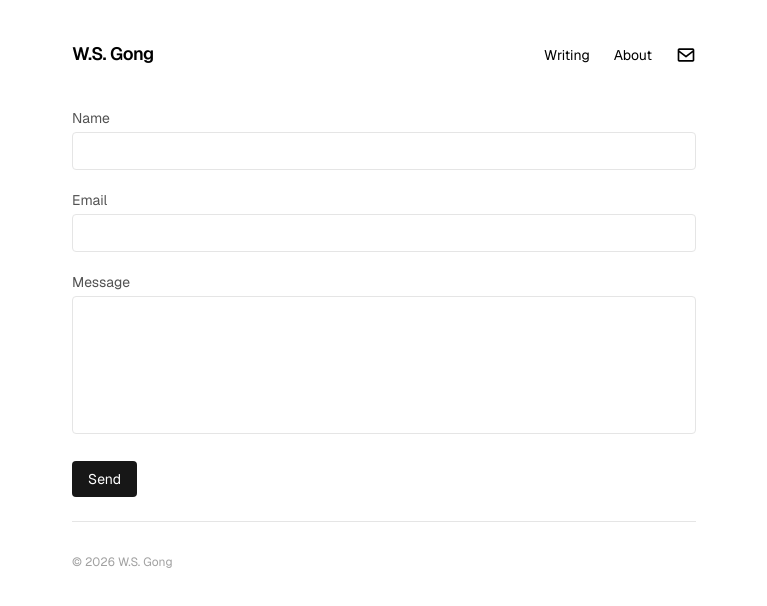
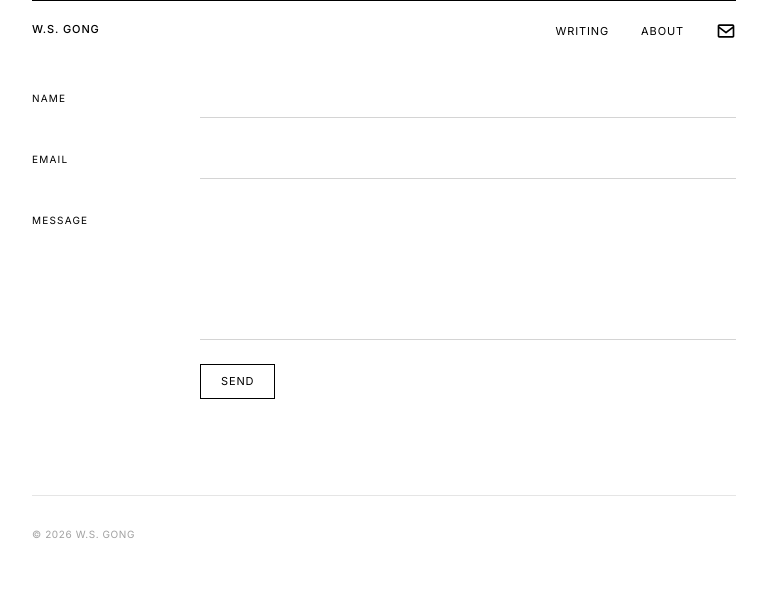
Before and after one commit to highschoolsmokers/ws-gong, a Next.js app: page /contact in a window 1280 px wide. Shown: the top 606 px of the page, without its empty margins (256-1023 px from the left). Built offline with nearby package versions, Linux system fonts and the light colour scheme; no server answers.

Commit message:
Swiss grid redesign with Inter font

```diff
--- a/app/(site)/about/page.tsx
+++ b/app/(site)/about/page.tsx
@@ -13,10 +13,10 @@ const socials = [
 
 export default function About() {
   return (
-    <div>
-      <section className="mb-12">
-        <h2 className="text-xs uppercase tracking-widest text-neutral-400 mb-4">Statement</h2>
-        <div className="prose prose-neutral max-w-none text-neutral-700 leading-relaxed space-y-4">
+    <div className="space-y-16">
+      <section className="grid grid-cols-[120px_1fr] gap-x-12">
+        <span className="text-[10px] tracking-[0.12em] uppercase pt-px">Statement</span>
+        <div className="space-y-4 text-sm leading-relaxed text-neutral-700">
           <p>
             [Artist statement placeholder. Write a few sentences about your work,
             interests, and what drives your writing here.]
@@ -27,14 +27,14 @@ export default function About() {
         </div>
       </section>
 
-      <section>
-        <h2 className="text-xs uppercase tracking-widest text-neutral-400 mb-4">Find Me</h2>
-        <ul className="flex gap-5">
+      <section className="grid grid-cols-[120px_1fr] gap-x-12">
+        <span className="text-[10px] tracking-[0.12em] uppercase pt-px">Find Me</span>
+        <ul className="flex gap-5 items-center">
           {socials.map((s) => (
             <li key={s.label}>
               <a
                 href={s.url}
-                target={s.url.startsWith("mailto") ? undefined : "_blank"}
+                target="_blank"
                 rel="noopener noreferrer"
                 className="block hover:opacity-50 transition-opacity"
                 aria-label={s.label}
--- a/app/(site)/contact/ContactForm.tsx
+++ b/app/(site)/contact/ContactForm.tsx
@@ -15,9 +15,9 @@ export default function ContactForm() {
   }
 
   return (
-    <form action={formAction} className="space-y-5">
-      <div>
-        <label htmlFor="name" className="block text-sm mb-1 text-neutral-600">
+    <form action={formAction} className="space-y-6">
+      <div className="grid grid-cols-[120px_1fr] gap-x-12 items-start">
+        <label htmlFor="name" className="text-[10px] tracking-[0.12em] uppercase pt-2.5">
           Name
         </label>
         <input
@@ -25,12 +25,12 @@ export default function ContactForm() {
           name="name"
           type="text"
           required
-          className="w-full border border-neutral-200 rounded px-3 py-2 text-sm bg-white focus:outline-none focus:ring-1 focus:ring-neutral-400"
+          className="w-full border-b border-neutral-300 py-2 text-sm bg-transparent focus:outline-none focus:border-black transition-colors"
         />
       </div>
 
-      <div>
-        <label htmlFor="email" className="block text-sm mb-1 text-neutral-600">
+      <div className="grid grid-cols-[120px_1fr] gap-x-12 items-start">
+        <label htmlFor="email" className="text-[10px] tracking-[0.12em] uppercase pt-2.5">
           Email
         </label>
         <input
@@ -38,12 +38,12 @@ export default function ContactForm() {
           name="email"
           type="email"
           required
-          className="w-full border border-neutral-200 rounded px-3 py-2 text-sm bg-white focus:outline-none focus:ring-1 focus:ring-neutral-400"
+          className="w-full border-b border-neutral-300 py-2 text-sm bg-transparent focus:outline-none focus:border-black transition-colors"
         />
       </div>
 
-      <div>
-        <label htmlFor="message" className="block text-sm mb-1 text-neutral-600">
+      <div className="grid grid-cols-[120px_1fr] gap-x-12 items-start">
+        <label htmlFor="message" className="text-[10px] tracking-[0.12em] uppercase pt-2.5">
           Message
         </label>
         <textarea
@@ -51,21 +51,27 @@ export default function ContactForm() {
           name="message"
           required
           rows={6}
-          className="w-full border border-neutral-200 rounded px-3 py-2 text-sm bg-white focus:outline-none focus:ring-1 focus:ring-neutral-400 resize-none"
+          className="w-full border-b border-neutral-300 py-2 text-sm bg-transparent focus:outline-none focus:border-black transition-colors resize-none"
         />
       </div>
 
       {state.status === "error" && (
-        <p className="text-sm text-red-500">{state.message}</p>
+        <div className="grid grid-cols-[120px_1fr] gap-x-12">
+          <span />
+          <p className="text-xs text-red-500">{state.message}</p>
+        </div>
       )}
 
+      <div className="grid grid-cols-[120px_1fr] gap-x-12">
+        <span />
         <button
           type="submit"
           disabled={pending}
-        className="text-sm px-4 py-2 bg-neutral-900 text-white rounded hover:bg-neutral-700 transition-colors disabled:opacity-40"
+          className="text-[11px] tracking-[0.08em] uppercase border border-black px-5 py-2 hover:bg-black hover:text-white transition-colors disabled:opacity-40 w-fit"
         >
           {pending ? "Sending…" : "Send"}
         </button>
+      </div>
     </form>
   );
 }
--- a/app/(site)/contact/page.tsx
+++ b/app/(site)/contact/page.tsx
@@ -6,9 +6,5 @@ export const metadata: Metadata = {
 };
 
 export default function Contact() {
-  return (
-    <div>
-<ContactForm />
-    </div>
-  );
+  return <ContactForm />;
 }
--- a/app/(site)/layout.tsx
+++ b/app/(site)/layout.tsx
@@ -7,24 +7,41 @@ export default function SiteLayout({
   children: React.ReactNode;
 }) {
   return (
-    <div className="flex flex-col max-w-2xl mx-auto px-6">
-      <header className="py-10 flex items-baseline justify-between">
-        <Link href="/" className="text-lg font-semibold tracking-tight hover:opacity-70 transition-opacity">
+    <div className="max-w-3xl mx-auto px-8">
+      <header className="border-t border-black pt-5 pb-10 flex items-start justify-between">
+        <Link
+          href="/"
+          className="text-[11px] font-medium tracking-[0.08em] uppercase hover:opacity-50 transition-opacity"
+        >
           W.S. Gong
         </Link>
-        <nav className="flex gap-6 text-sm items-center">
-          <Link href="/writing" className="hover:opacity-70 transition-opacity">Writing</Link>
-          <Link href="/about" className="hover:opacity-70 transition-opacity">About</Link>
-          <Link href="/contact" className="hover:opacity-50 transition-opacity" aria-label="Contact">
+        <nav className="flex gap-8 items-center">
+          <Link
+            href="/writing"
+            className="text-[11px] tracking-[0.08em] uppercase hover:opacity-50 transition-opacity"
+          >
+            Writing
+          </Link>
+          <Link
+            href="/about"
+            className="text-[11px] tracking-[0.08em] uppercase hover:opacity-50 transition-opacity"
+          >
+            About
+          </Link>
+          <Link
+            href="/contact"
+            className="hover:opacity-50 transition-opacity"
+            aria-label="Contact"
+          >
             <EmailIcon />
           </Link>
         </nav>
       </header>
-      <main className="flex-1 pb-6">
-        {children}
-      </main>
-      <footer className="py-8 text-xs text-neutral-400 border-t border-neutral-200">
-        © {new Date().getFullYear()} W.S. Gong
+      <main className="pb-24">{children}</main>
+      <footer className="border-t border-neutral-200 py-6">
+        <span className="text-[10px] tracking-[0.06em] uppercase text-neutral-400">
+          © {new Date().getFullYear()} W.S. Gong
+        </span>
       </footer>
     </div>
   );
--- a/app/(site)/page.tsx
+++ b/app/(site)/page.tsx
@@ -2,14 +2,13 @@ import Image from "next/image";
 
 export default function Home() {
   return (
-    <div className="pt-6">
+    <div>
       <Image
         src="/header-glasses.svg"
         alt="W.S. Gong"
         width={400}
         height={120}
         priority
-        className="mb-4"
       />
     </div>
   );
--- a/app/(site)/writing/page.tsx
+++ b/app/(site)/writing/page.tsx
@@ -35,24 +35,23 @@ const publications: Publication[] = [
 
 export default function Writing() {
   return (
-    <div>
-<ul className="space-y-6">
+    <ul className="divide-y divide-neutral-100">
       {publications.map((pub) => (
-          <li key={pub.url + pub.title} className="group">
+        <li key={pub.url + pub.title}>
           <a
             href={pub.url}
             target="_blank"
             rel="noopener noreferrer"
-              className="block hover:opacity-70 transition-opacity"
+            className="grid grid-cols-[48px_1fr] gap-x-10 py-4 hover:opacity-50 transition-opacity"
           >
-              <span className="font-medium">{pub.title}</span>
-              <span className="text-neutral-400 mx-2">—</span>
-              <span className="text-neutral-600 text-sm">{pub.venue}</span>
-              <span className="text-neutral-400 text-sm ml-2">({pub.year})</span>
+            <span className="text-[11px] text-neutral-400 pt-px tabular-nums">{pub.year}</span>
+            <div>
+              <span className="text-sm">{pub.title}</span>
+              <span className="text-[11px] text-neutral-400 block mt-0.5">{pub.venue}</span>
+            </div>
           </a>
         </li>
       ))}
     </ul>
-    </div>
   );
 }
--- a/app/(tech)/layout.tsx
+++ b/app/(tech)/layout.tsx
@@ -4,14 +4,13 @@ export default function TechLayout({
   children: React.ReactNode;
 }) {
   return (
-    <div className="min-h-screen flex flex-col max-w-2xl mx-auto px-6">
-      <header className="py-10 flex items-baseline justify-between">
-        <span className="text-lg font-semibold tracking-tight">W.S. Gong</span>
-        <nav className="flex gap-6 text-sm" />
+    <div className="max-w-3xl mx-auto px-8">
+      <header className="border-t border-black pt-5 pb-10">
+        <span className="text-[11px] font-medium tracking-[0.08em] uppercase">
+          W.S. Gong
+        </span>
       </header>
-      <main className="flex-1 pb-16">
-        {children}
-      </main>
+      <main className="pb-24">{children}</main>
     </div>
   );
 }
--- a/app/(tech)/tech/ResumeLink.tsx
+++ b/app/(tech)/tech/ResumeLink.tsx
@@ -16,9 +16,9 @@ export default function ResumeLink() {
       href="/api/resume"
       target="_blank"
       rel="noopener noreferrer"
-      className="text-sm underline underline-offset-4 hover:opacity-70 transition-opacity"
+      className="text-[11px] tracking-[0.08em] uppercase border border-black px-5 py-2 hover:bg-black hover:text-white transition-colors inline-block"
     >
-      Resume (PDF)
+      Download PDF
     </a>
   );
 }
--- a/app/(tech)/tech/page.tsx
+++ b/app/(tech)/tech/page.tsx
@@ -13,11 +13,15 @@ const socials = [
 
 export default function TechPage() {
   return (
-    <div className="pt-16">
-      <ResumeLink />
+    <div className="space-y-12">
+      <section className="grid grid-cols-[120px_1fr] gap-x-12 items-start">
+        <span className="text-[10px] tracking-[0.12em] uppercase pt-px">Resume</span>
+        <ResumeLink />
+      </section>
 
-      <section className="mt-8">
-        <ul className="flex gap-5">
+      <section className="grid grid-cols-[120px_1fr] gap-x-12 items-start">
+        <span className="text-[10px] tracking-[0.12em] uppercase pt-px">Links</span>
+        <ul className="flex gap-5 items-center">
           {socials.map((s) => (
             <li key={s.label}>
               <a
--- a/app/globals.css
+++ b/app/globals.css
@@ -8,11 +8,11 @@
 @theme inline {
   --color-background: var(--background);
   --color-foreground: var(--foreground);
-  --font-sans: var(--font-geist-sans);
-  --font-mono: var(--font-geist-mono);
+  --font-sans: var(--font-inter);
 }
 
 body {
   background: var(--background);
   color: var(--foreground);
+  font-feature-settings: "ss01", "cv01";
 }
--- a/app/layout.tsx
+++ b/app/layout.tsx
@@ -1,10 +1,10 @@
 import type { Metadata } from "next";
-import { Geist } from "next/font/google";
+import { Inter } from "next/font/google";
 import "./globals.css";
 
-const geist = Geist({
-  variable: "--font-geist-sans",
+const inter = Inter({
   subsets: ["latin"],
+  variable: "--font-inter",
 });
 
 export const metadata: Metadata = {
@@ -19,7 +19,7 @@ export default function RootLayout({
 }>) {
   return (
     <html lang="en">
-      <body className={`${geist.variable} font-sans antialiased`}>
+      <body className={`${inter.variable} font-sans antialiased`}>
         {children}
       </body>
     </html>
```
Lines whose indentation alone changed are shown as unchanged.
